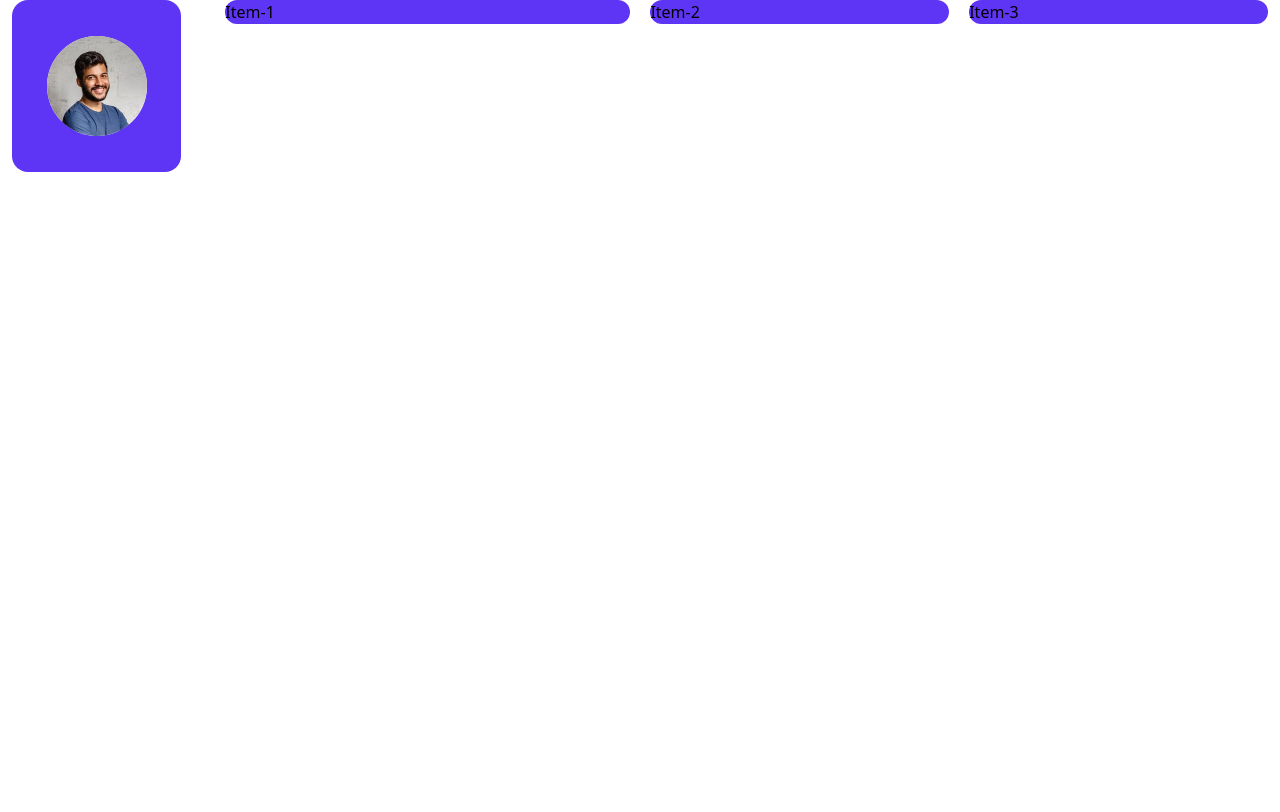
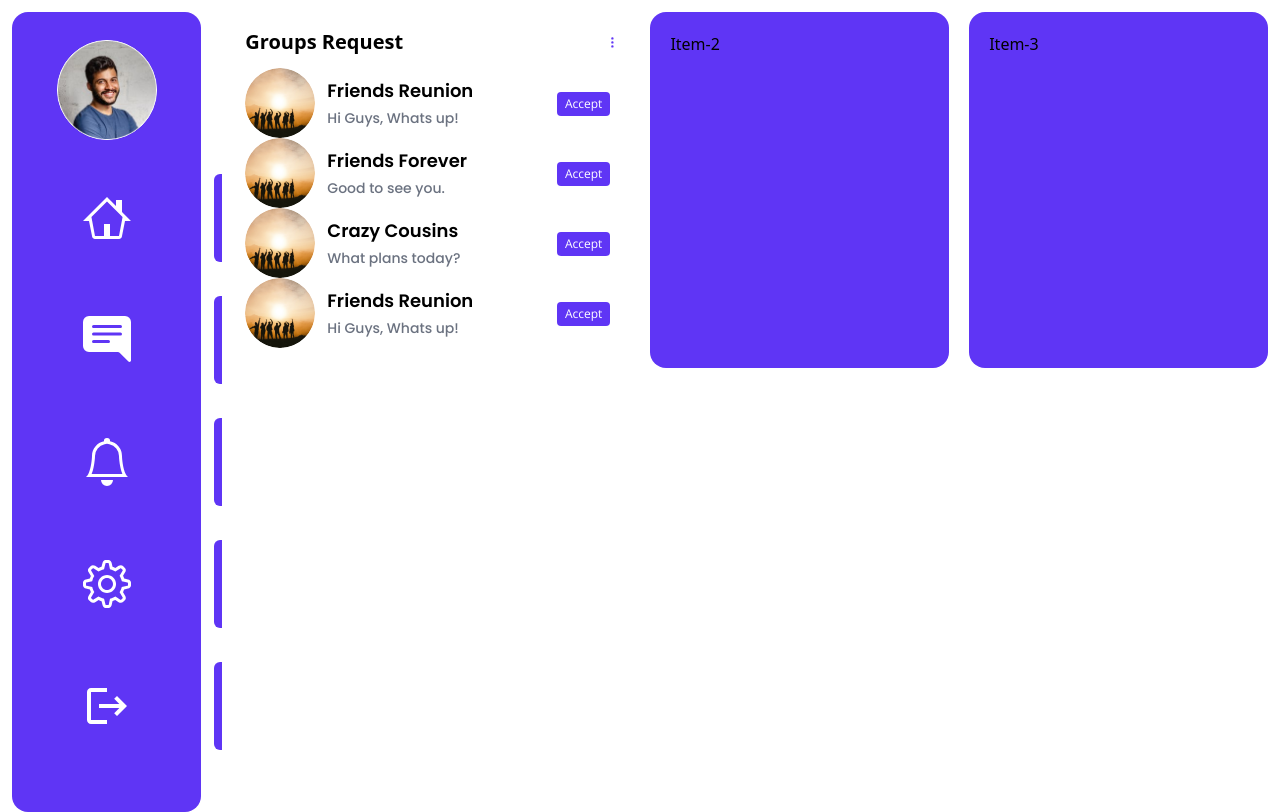
Before and after one commit to Alamin-Coding/web-chat, a React (Create React App) app: page / in a window 1280 px wide. Built offline with nearby package versions, Linux system fonts and the light colour scheme; no server answers; sample sign-in values are in the browser's storage.

Commit message:
Home page working

```diff
--- a/package.json
+++ b/package.json
@@ -3,6 +3,7 @@
   "version": "0.1.0",
   "private": true,
   "dependencies": {
+    "@reduxjs/toolkit": "^1.8.6",
     "@testing-library/jest-dom": "^5.16.5",
     "@testing-library/react": "^13.4.0",
     "@testing-library/user-event": "^13.5.0",
@@ -11,6 +12,7 @@
     "react-dom": "^18.2.0",
     "react-icons": "^4.6.0",
     "react-loader-spinner": "^5.3.4",
+    "react-redux": "^8.0.4",
     "react-router-dom": "^6.4.2",
     "react-scripts": "5.0.1",
     "react-toastify": "^9.0.8",
--- a/public/index.html
+++ b/public/index.html
@@ -25,6 +25,10 @@
       href="https://fonts.googleapis.com/css2?family=Open+Sans:wght@300;400;500;600;700;800&display=swap"
       rel="stylesheet"
     />
+    <link
+      href="https://fonts.googleapis.com/css2?family=Poppins:wght@100;200;300;400;500;600;700;800;900&display=swap"
+      rel="stylesheet"
+    />
     <title>Web Chat</title>
   </head>
   <body>
--- /dev/null
+++ b/src/component/GroupsRequest.js
@@ -0,0 +1,20 @@
+import React from 'react'
+
+const GroupsRequest = (props) => {
+  return (
+    <div className='grid grid-cols-[auto_1fr_auto] gap-3 items-center'>
+        <div className='w-[70px] h-[70px] rounded-full overflow-hidden '>
+            <img src={props.src} alt="group img" />
+        </div>
+        <div>
+            <h4 className='text-lg leading-7 text-black font-poppins font-semibold '>{props.group_name}</h4>
+            <span className='text-sm leading-5 text-gray-500 font-poppins font-medium'>{props.last_massage}</span>
+        </div>
+        <div>
+            <button className='text-white text-xs font-open leading-6 rounded px-2 bg-primary' >Accept</button>
+        </div>
+    </div>
+  )
+}
+
+export default GroupsRequest
--- a/src/component/pages/home/index.js
+++ b/src/component/pages/home/index.js
@@ -1,26 +1,87 @@
 import React from 'react'
+import { useEffect } from 'react';
+import { useSelector } from 'react-redux'
+import { useNavigate } from 'react-router-dom';
+import { MdLogout } from 'react-icons/md';
+import { GoHome } from 'react-icons/go';
+import { BsFillChatRightTextFill, BsBell, BsThreeDotsVertical } from 'react-icons/bs';
+import { SlSettings } from 'react-icons/sl';
+import { getAuth, signOut } from "firebase/auth";
+import GroupsRequest from '../../GroupsRequest';
 // import profile_img from '../../../../public/images/profile.png'
 const Home = () => {
+  const auth = getAuth();
+  const data = useSelector((state) => state.userLoginInfo.userInfo);
+  const navigate = useNavigate();
+
+  const handleLogOut = () => {
+    signOut(auth).then(() => {
+      localStorage.removeItem("userInfo");
+      // state = null;
+      navigate("/login");
+    })
+  }
+
+
+  useEffect(() => {
+    if (!data) {
+      navigate("/login")
+    }
+  }, [])
   return (
-    <div className='grid gap-3 md:gap-6 grid-flow-row-dense grid-cols-12 px-3'>
+    <div className='grid gap-3 md:gap-6 grid-flow-row-dense grid-cols-12 px-3 mt-3'>
       {/* Menu */}
-      <div className='col-span-12 sm:col-span-2 pr-1 md:pr-5'>
-        <div className=' bg-primary rounded-sm md:rounded-2xl px-11 py-9 flex flex-col items-center'>
-          <div className='w-12 md:w-20 lg:w-[100px] h-12 md:h-20 lg:h-[100px] rounded-full bg-white'>
+      <div className='col-span-12 sm:col-span-2 bg-primary h-screen rounded-sm md:rounded-2xl flex flex-col justify-between items-center py-7' >
+          <div className='w-12 md:w-20 lg:w-[100px] h-12 md:h-20 lg:h-[100px] rounded-full bg-white border border-white cursor-pointer'>
             <img src="images/profile.png" alt="profile pic" />
           </div>
-        </div>
+
+          <div className='relative z-10 px-11 py-5 rounded-md hover:bg-white group after:h-full after:w-[183px] after:z-[-1] after:bg-white after:rounded-md after:absolute after:top-2/4 after:right-[-47px] after:translate-y-[-50%] after:opacity-0 hover:after:opacity-100 after:rounded-tr-none after:rounded-br-none before:w-2 before:h-full before:bg-primary before:rounded-tl-md before:rounded-bl-md before:absolute before:top-2/4 before:right-[-47px] before:-translate-y-2/4 before:z-20'>
+            <GoHome className='text-5xl text-white cursor-pointer group-hover:text-primary' />
+          </div>
+
+
+          <div className='relative z-10 px-11 py-5 rounded-md hover:bg-white group after:h-full after:w-[183px] after:z-[-1] after:bg-white after:rounded-md after:absolute after:top-2/4 after:right-[-47px] after:translate-y-[-50%] after:opacity-0 hover:after:opacity-100 after:rounded-tr-none after:rounded-br-none before:w-2 before:h-full before:bg-primary before:rounded-tl-md before:rounded-bl-md before:absolute before:top-2/4 before:right-[-47px] before:-translate-y-2/4 before:z-20'>
+            <BsFillChatRightTextFill className='text-5xl text-white cursor-pointer group-hover:text-primary' />
+          </div>
+
+          <div className='relative z-10 px-11 py-5 rounded-md hover:bg-white group after:h-full after:w-[183px] after:z-[-1] after:bg-white after:rounded-md after:absolute after:top-2/4 after:right-[-47px] after:translate-y-[-50%] after:opacity-0 hover:after:opacity-100 after:rounded-tr-none after:rounded-br-none before:w-2 before:h-full before:bg-primary before:rounded-tl-md before:rounded-bl-md before:absolute before:top-2/4 before:right-[-47px] before:-translate-y-2/4 before:z-20'>
+            <BsBell className='text-5xl text-white cursor-pointer group-hover:text-primary' />
+          </div>
+
+          <div className='relative z-10 px-11 py-5 rounded-md hover:bg-white group after:h-full after:w-[183px] after:z-[-1] after:bg-white after:rounded-md after:absolute after:top-2/4 after:right-[-47px] after:translate-y-[-50%] after:opacity-0 hover:after:opacity-100 after:rounded-tr-none after:rounded-br-none before:w-2 before:h-full before:bg-primary before:rounded-tl-md before:rounded-bl-md before:absolute before:top-2/4 before:right-[-47px] before:-translate-y-2/4 before:z-20'>
+            <SlSettings className='text-5xl text-white cursor-pointer group-hover:text-primary' />
+          </div>
+
+          <div className='relative z-10 px-11 py-5 rounded-md hover:bg-white group after:h-full after:w-[183px] after:z-[-1] after:bg-white after:rounded-md after:absolute after:top-2/4 after:right-[-47px] after:translate-y-[-50%] after:opacity-0 hover:after:opacity-100 after:rounded-tr-none after:rounded-br-none before:w-2 before:h-full before:bg-primary before:rounded-tl-md before:rounded-bl-md before:absolute before:top-2/4 before:right-[-47px] before:-translate-y-2/4 before:z-20'>
+            <MdLogout className='text-5xl text-white cursor-pointer group-hover:text-primary' onClick={handleLogOut} />
+          </div>
+
+          <div>
+
+          </div>
       </div>
+
+
       {/* Items */}
       <div className='col-span-12 sm:col-span-10'>
         <div className='grid gap-3 md:gap-5 grid-flow-row-dense grid-cols-10'>
-          <div className='col-span-10 md:col-span-4 bg-primary rounded-sm md:rounded-2xl'>
-              Item-1
+          <div className='col-span-10 md:col-span-4 bg-white rounded-sm md:rounded-2xl px-5 py-5'>
+              <div className='grid grid-cols-[1fr_auto] items-center pb-4'>
+                <h3 className='leading-none text-poppins text-xl text-black font-semibold'>Groups Request</h3>
+                <span className='w-1'>
+                  <BsThreeDotsVertical className='text-primary cursor-pointer'/>
+                </span>
+              </div>
+              <GroupsRequest src="./images/group-1.png" group_name="Friends Reunion" last_massage="Hi Guys, Whats up!" />
+              <GroupsRequest src="./images/group-1.png" group_name="Friends Forever" last_massage="Good to see you." />
+              <GroupsRequest src="./images/group-1.png" group_name="Crazy Cousins" last_massage="What plans today?" />
+              <GroupsRequest src="./images/group-1.png" group_name="Friends Reunion" last_massage="Hi Guys, Whats up!" />
           </div>
-          <div className='col-span-10 md:col-span-3 bg-primary rounded-sm md:rounded-2xl'>
+          <div className='col-span-10 md:col-span-3 bg-primary rounded-sm md:rounded-2xl px-5 py-5'>
               Item-2
           </div>
-          <div className='col-span-10 md:col-span-3 bg-primary rounded-sm md:rounded-2xl'>
+          <div className='col-span-10 md:col-span-3 bg-primary rounded-sm md:rounded-2xl px-5 py-5'>
               Item-3
           </div>
         </div>
--- a/src/component/pages/login/index.js
+++ b/src/component/pages/login/index.js
@@ -4,8 +4,11 @@ import { Dna } from 'react-loader-spinner';
 import { toast, ToastContainer } from 'react-toastify';
 import { getAuth, signInWithEmailAndPassword  } from "firebase/auth";
 import { Link, useNavigate } from 'react-router-dom';
+import { useDispatch } from 'react-redux';
+import { userLoginInfo } from '../../../slices/userSlice';
 
 const Login = () => {
+    const dispatch = useDispatch()
     const navigate = useNavigate()
     const auth = getAuth();
     let [email, setEmail] = useState("");
@@ -37,18 +40,21 @@ const Login = () => {
           setEmailErr("Invalid Email")
         }
         }
+
       if (!password) {
         setPasswordErr("Password is Required")
       }
       if (email && password && /^\w+([\.-]?\w+)*@\w+([\.-]?\w+)*(\.\w{2,3})+$/.test(email)) {
         signInWithEmailAndPassword(auth, email, password)
-        .then(() => {
+        .then((user) => {
             setLoading(true)
             toast.success('🦄 Login Successfully', {
                 position: "top-center",
                 autoClose: 1000,
                 theme: "dark",
             });
+            dispatch(userLoginInfo(user.user));
+            localStorage.setItem("userInfo", JSON.stringify(user))
             setTimeout(()=> {
                 navigate("/")
                 setLoading(false)
--- a/src/index.css
+++ b/src/index.css
@@ -1,6 +1,7 @@
 @tailwind base;
 @tailwind components;
 @tailwind utilities;
+
 
 .registration span {
   position: absolute;
--- /dev/null
+++ b/src/slices/userSlice.js
@@ -0,0 +1,18 @@
+import { createSlice } from '@reduxjs/toolkit'
+
+export const userSlice = createSlice({
+  name: 'user',
+  initialState: {
+    userInfo: localStorage.getItem("userInfo") ? JSON.parse(localStorage.getItem("userInfo")) : null,
+  },
+  reducers: {
+    userLoginInfo: (state, action) => {
+        state.userInfo = action.payload;
+    }
+  },
+})
+
+// Action creators are generated for each case reducer function
+export const { userLoginInfo } = userSlice.actions
+
+export default userSlice.reducer
--- /dev/null
+++ b/src/store.js
@@ -0,0 +1,8 @@
+import { configureStore } from '@reduxjs/toolkit'
+import userSlice from './slices/userSlice'
+
+export default configureStore({
+  reducer: {
+    userLoginInfo: userSlice,
+  },
+})
--- a/tailwind.config.js
+++ b/tailwind.config.js
@@ -37,6 +37,7 @@ module.exports = {
       fontFamily: {
         'nunito': ['Nunito', 'sans-serif'],
         'open': ['Open Sans', 'sans-serif'],
+        'poppins': ['Poppins', 'sans-serif']
       }
     },
   },
```
Also changed, not shown: src/index.js (+6 -1 lines), logininfo.txt (added), 1 other file (tests, documents, lock files or other folders).
